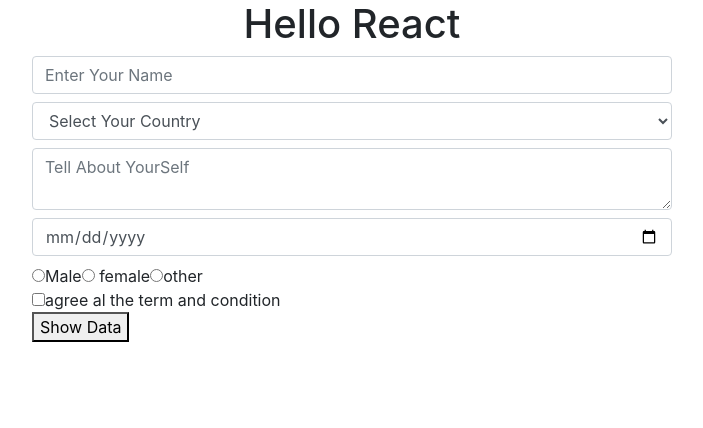
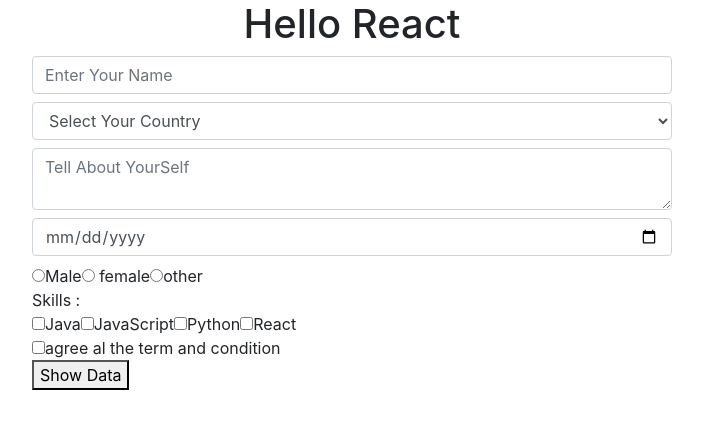
Before and after one commit to jonytalukdar/my-app, a React (Create React App) app: page / in a window 1280 px wide. Shown: the top 428 px of the page, without its empty margins (288-991 px from the left). Built offline with nearby package versions, Linux system fonts and the light colour scheme.

Commit message:
added form checkbox in skills

```diff
--- a/src/components/formAndInput/Form.js
+++ b/src/components/formAndInput/Form.js
@@ -9,6 +9,7 @@
     birthday: '',
     gender: '',
     agree: false,
+    skills: [],
   };
 
   handleChange = (e) => {
@@ -23,8 +24,21 @@
     });
   };
 
+  handleSkillsChange = (e) => {
+    if (e.target.checked) {
+      this.setState({
+        skills: [...this.state.skills, e.target.value],
+      });
+    } else {
+      const skills = this.state.skills.filter(
+        (skill) => skill !== e.target.value
+      );
+      this.setState({ skills });
+    }
+  };
+
   render() {
-    const { name, country, bio, birthday, agree } = this.state;
+    const { name, country, bio, birthday, agree, skills } = this.state;
     return (
       <div className="input">
         <input
@@ -86,6 +100,41 @@
           other
         </div>
         <div>
+          Skills : <br />
+          <input
+            type="checkbox"
+            name="skills"
+            value="Java"
+            checked={skills.includes('Java')}
+            onChange={this.handleSkillsChange}
+          />
+          Java
+          <input
+            type="checkbox"
+            name="skills"
+            value="JavaScript"
+            checked={skills.includes('JavaScript')}
+            onChange={this.handleSkillsChange}
+          />
+          JavaScript
+          <input
+            type="checkbox"
+            name="skills"
+            value="Python"
+            checked={skills.includes('Python')}
+            onChange={this.handleSkillsChange}
+          />
+          Python
+          <input
+            type="checkbox"
+            name="skills"
+            value="React"
+            checked={skills.includes('React')}
+            onChange={this.handleSkillsChange}
+          />
+          React
+        </div>
+        <div>
           <input
             type="checkbox"
             name="agree"
```
